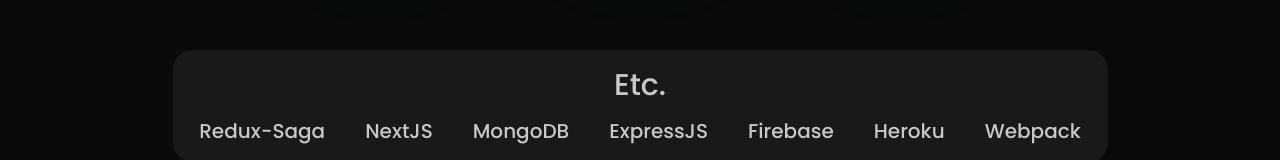
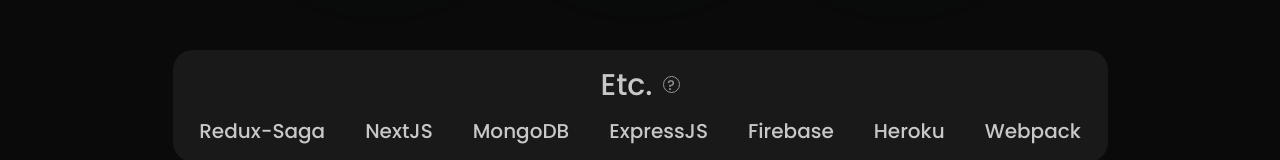
Before and after one commit to zeroaan/portfolio_react, a React (Create React App) app: page /about/skill in a window 1280 px wide. Shown: the part 550-710 px from the top of the page. Built offline with nearby package versions, Linux system fonts and the light colour scheme.

Commit message:
Update: skill etc question

```diff
--- a/src/components/skill/SkillContent.tsx
+++ b/src/components/skill/SkillContent.tsx
@@ -1,4 +1,4 @@
-import React from "react";
+import React, { useRef } from "react";
 import styled from "styled-components";
 
 import { SkillData, EtcData } from "data/SkillData";
@@ -15,7 +15,7 @@
   margin: 0 20px;
   color: rgb(200, 200, 200);
 `;
-const DivEtc = styled.div`
+const DivEtcSkills = styled.div`
   display: flex;
   flex-direction: column;
   justify-content: space-evenly;
@@ -27,11 +27,52 @@
   background-color: rgb(25, 25, 25);
   color: rgb(200, 200, 200);
 `;
-const H1Etc = styled.div`
+const DivEtc = styled.div`
+  position: relative;
+  display: flex;
+  align-items: center;
+`;
+const H1Etc = styled.h1`
   font-size: 30px;
+  margin-right: 10px;
+`;
+const DivEtcQues = styled.div`
+  border: 1px solid rgb(150, 150, 150);
+  border-radius: 50%;
+  width: 17px;
+  height: 17px;
+  line-height: 17px;
+  font-size: 14px;
+  text-align: center;
+  color: rgb(150, 150, 150);
+  cursor: help;
+`;
+const PEtcQues = styled.p`
+  position: absolute;
+  top: 7px;
+  left: 90px;
+  width: 250px;
+  font-size: 14px;
+  opacity: 0;
+  transition: all 0.1s ease;
+  color: rgb(150, 150, 150);
+  font-family: "Noto Sans KR", sans-serif;
 `;
 
 const SkillContent = () => {
+  const etcEl = useRef<HTMLParagraphElement>(null);
+
+  const onmouseEnter = () => {
+    if (etcEl.current) {
+      etcEl.current.style.opacity = "1";
+    }
+  };
+  const onMouseLeave = () => {
+    if (etcEl.current) {
+      etcEl.current.style.opacity = "0";
+    }
+  };
+
   return (
     <>
       <DivSkills>
@@ -39,14 +80,20 @@
           <PSkill key={v}>{v}</PSkill>
         ))}
       </DivSkills>
-      <DivEtc>
-        <H1Etc>Etc.</H1Etc>
+      <DivEtcSkills>
+        <DivEtc>
+          <H1Etc>Etc.</H1Etc>
+          <DivEtcQues onMouseEnter={onmouseEnter} onMouseLeave={onMouseLeave}>
+            ?
+          </DivEtcQues>
+          <PEtcQues ref={etcEl}>기초 지식 습득 & 현재 공부 중인 기술</PEtcQues>
+        </DivEtc>
         <DivSkills>
           {EtcData.map((v) => (
             <PSkill key={v}>{v}</PSkill>
           ))}
         </DivSkills>
-      </DivEtc>
+      </DivEtcSkills>
     </>
   );
 };
```
Also changed, not shown: 1 other file (tests, documents, lock files or other folders).
